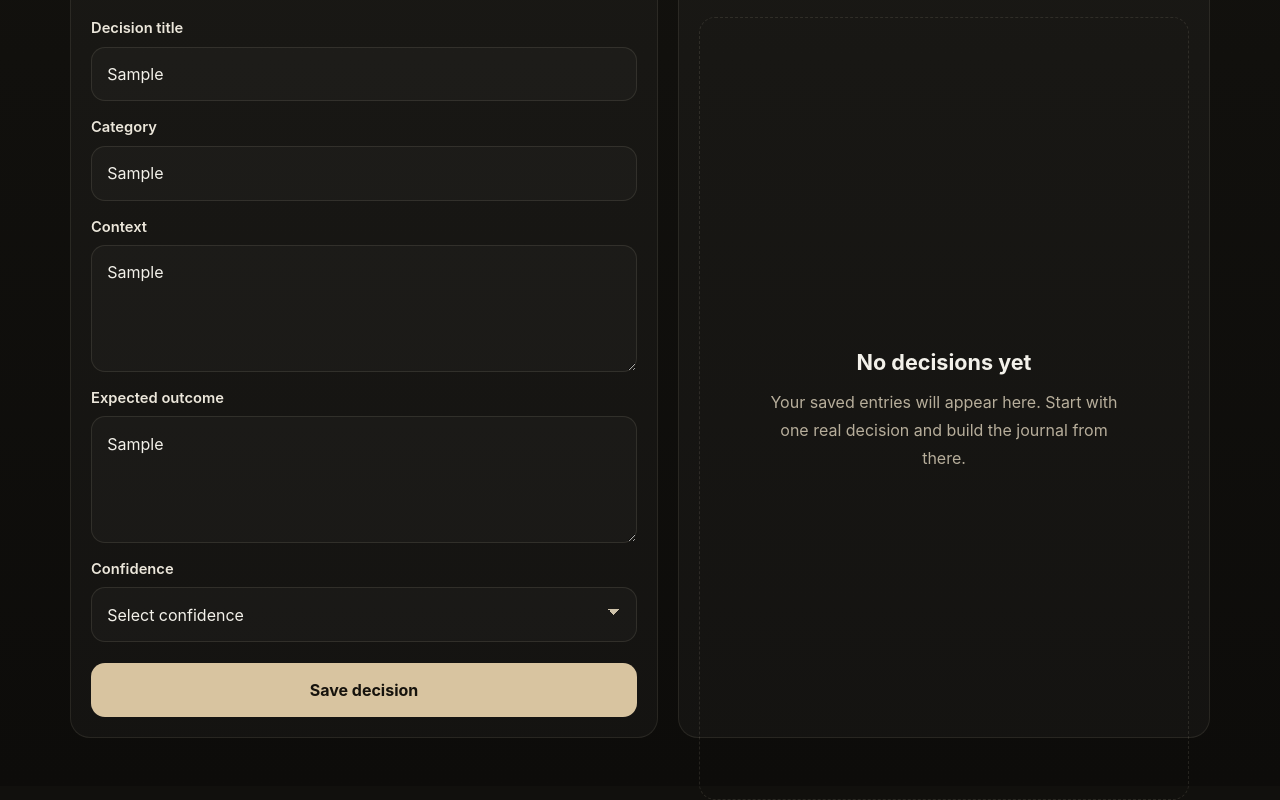
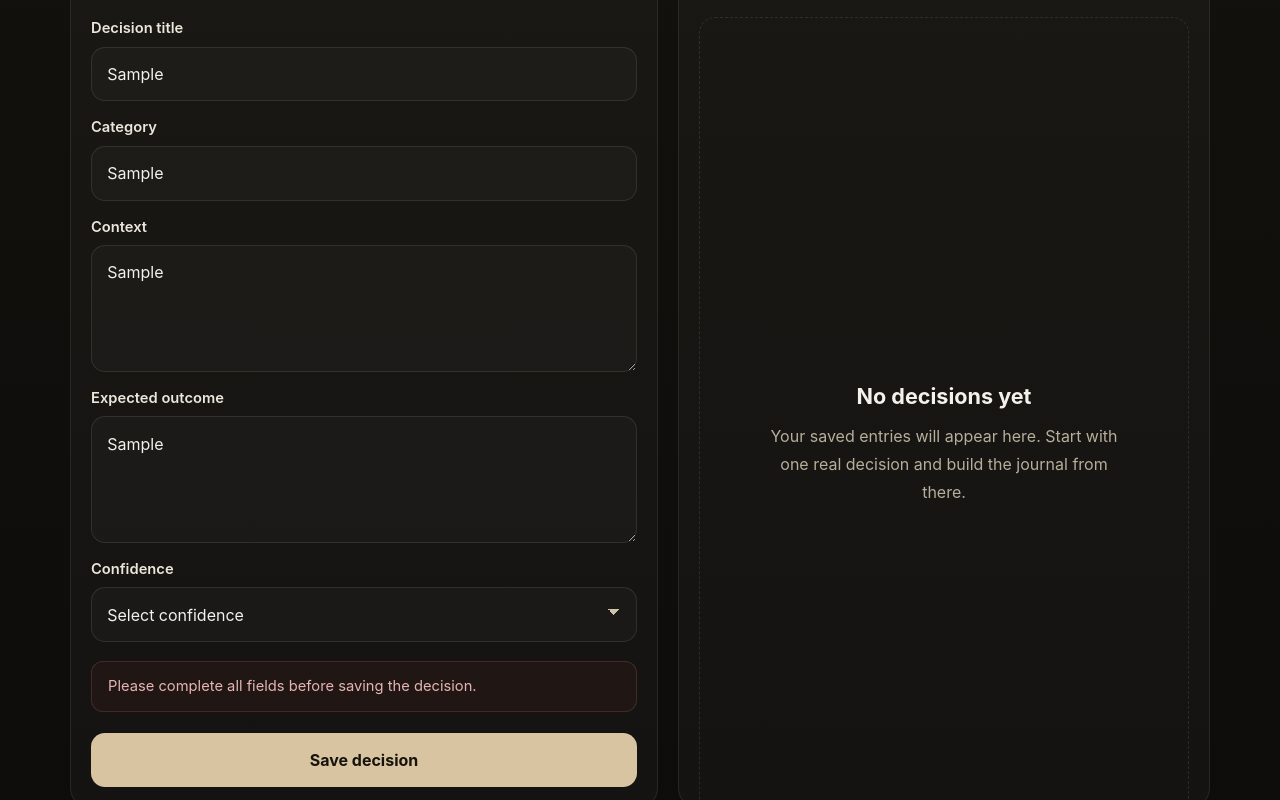
Before and after one commit to xDeew/decision-journal, a React (Vite) app: page / in a window 1280 px wide. Both pictures are taken after typing "Sample", "Sample", "Sample", "Sample" into the empty fields and a click on the button "Save decision". Shown: the part 338-1138 px from the top of the page. Built offline with nearby package versions, Linux system fonts and the light colour scheme.

Commit message:
Add visible form validation message

```diff
--- a/src/App.css
+++ b/src/App.css
@@ -270,3 +270,14 @@
     align-items: flex-start;
   }
 }
+
+.form-error {
+  margin: 0.2rem 0 0;
+  padding: 0.85rem 1rem;
+  border-radius: 12px;
+  border: 1px solid rgba(210, 120, 120, 0.2);
+  background: rgba(160, 70, 70, 0.08);
+  color: #e6b3b3;
+  font-size: 0.92rem;
+  line-height: 1.5;
+}
--- a/src/App.tsx
+++ b/src/App.tsx
@@ -35,6 +35,7 @@ const DECISIONS_STORAGE_KEY = 'decision-journal-entries'
 function App() {
   const [formData, setFormData] = useState<FormData>(initialFormData)
   const [decisions, setDecisions] = useState<Decision[]>([])
+  const [errorMessage, setErrorMessage] = useState('')
 
   useEffect(() => {
     const storedDecisions = localStorage.getItem(DECISIONS_STORAGE_KEY)
@@ -76,8 +77,11 @@ function App() {
       !formData.expectedOutcome.trim() ||
       !formData.confidence
     ) {
+      setErrorMessage('Please complete all fields before saving the decision.')
       return
     }
+
+    setErrorMessage('')
 
     const newDecision: Decision = {
       id: crypto.randomUUID(),
@@ -91,6 +95,7 @@ function App() {
 
     setDecisions((currentDecisions) => [newDecision, ...currentDecisions])
     setFormData(initialFormData)
+    setErrorMessage('')
   }
 
   const handleDeleteDecision = (decisionId: string) => {
@@ -191,9 +196,12 @@ function App() {
               </select>
             </div>
 
+            {errorMessage && <p className="form-error">{errorMessage}</p>}
+
             <button type="submit" className="primary-button">
               Save decision
             </button>
+
           </form>
         </div>
 
```
